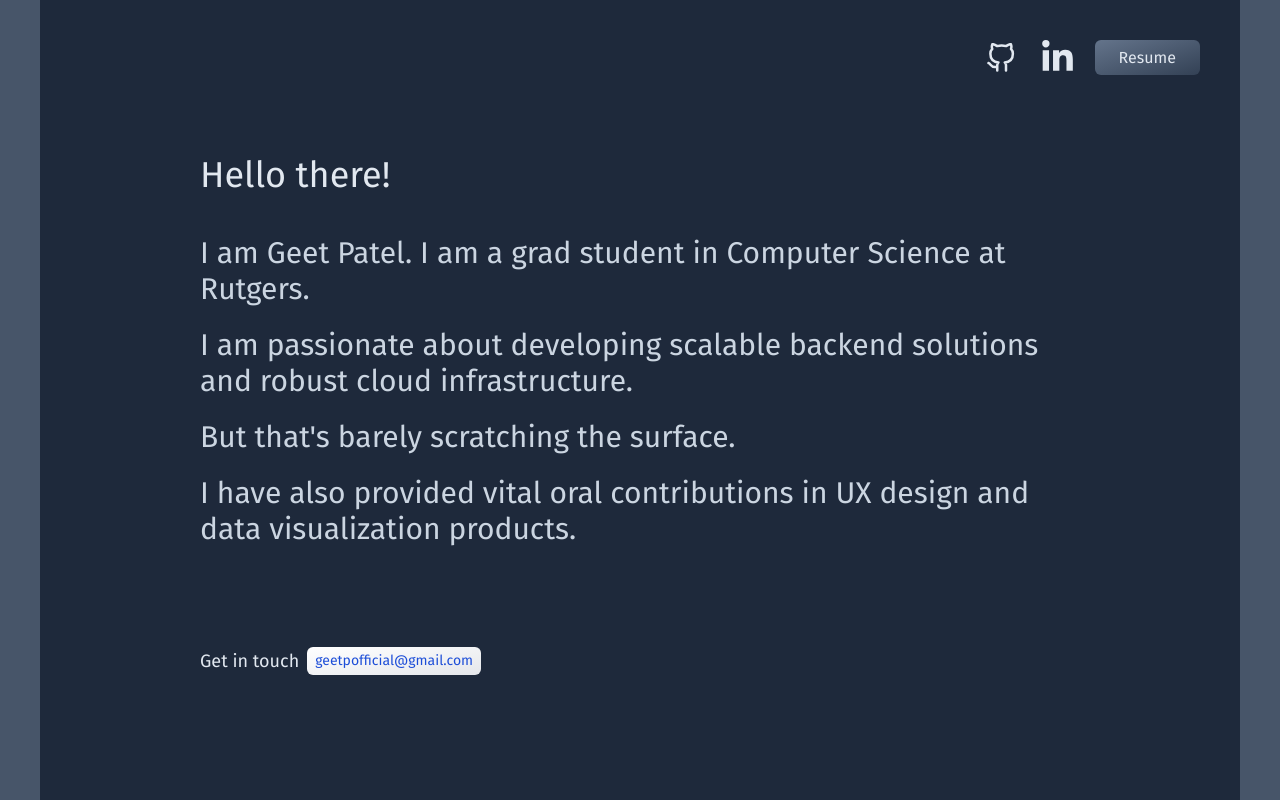
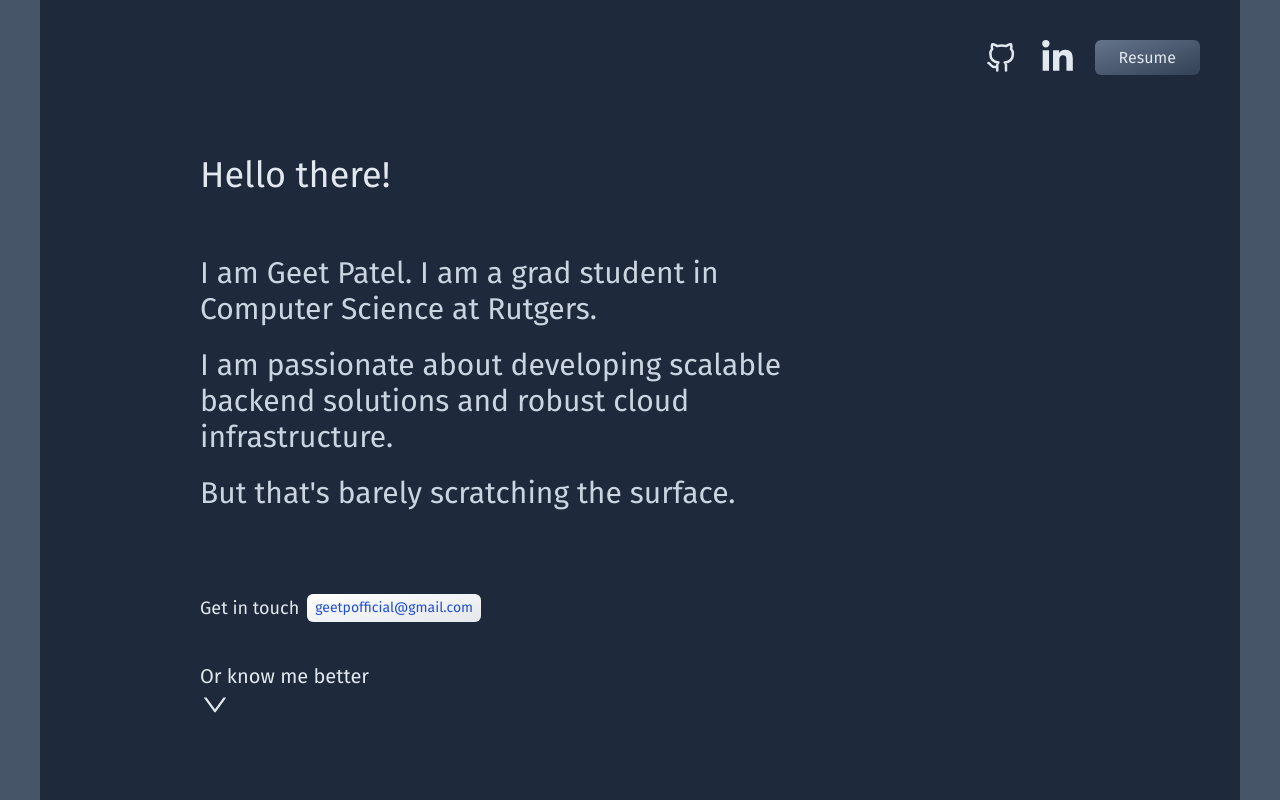
Before and after one commit to geetptl/geetptl.github.io, a Next.js app: page / in a window 1280 px wide. Built offline with nearby package versions, Linux system fonts and the light colour scheme.

Commit message:
New: Fixing content sizes, adding know more button

```diff
--- a/pages/index.js
+++ b/pages/index.js
@@ -1,16 +1,26 @@
 import Head from 'next/head'
+import { AiOutlineDown } from 'react-icons/ai'
 import { FiCopy, FiGithub } from 'react-icons/fi'
 import { FaLinkedinIn } from 'react-icons/fa'
 import { BrowserView, MobileView } from 'react-device-detect';
 import React, { useState } from 'react'
 
 export default function Home() {
-  const [showAlert, setShowAlert] = useState(false);
+  const [showEmailAlert, setShowEmailAlert] = useState(false);
 
-  const handleButtonClick = () => {
-    setShowAlert(true);
+  const handleEmailClick = () => {
+    setShowEmailAlert(true);
     setTimeout(() => {
-      setShowAlert(false);
+      setShowEmailAlert(false);
+    }, 2000);
+  };
+
+  const [showKnowMoreAlert, setKnowMoreAlert] = useState(false);
+
+  const handleKnowMoreClick = () => {
+    setKnowMoreAlert(true);
+    setTimeout(() => {
+      setKnowMoreAlert(false);
     }, 2000);
   };
 
@@ -43,28 +53,42 @@ export default function Home() {
               </ul>
             </nav>
 
-            <div className='text-left px-40 py-10'>
-              <text className='text-4xl text-slate-200'>Hello there!</text>
-              <div className='text-3xl text-slate-300 py-10'>
-                <h2>I am <text className=''>Geet Patel</text>. I am a grad student in Computer Science at Rutgers.</h2>
-                <h2 className='py-5'>I am passionate about developing scalable backend solutions and robust cloud infrastructure.</h2>
-                <h2>But that&apos;s barely scratching the surface.</h2>
-                <h2 className='py-5'>I have also provided vital oral contributions in UX design and data visualization products.</h2>
+            <div className='text-left py-10 px-40 text-4xl text-slate-200'>
+              <text className=''>Hello there!</text>
             </div>
-              <div className='text-slate-200 py-10'>
-                <h2><text className='text-lg'>Get in touch</text>
-                  <button className='text-sm align-top px-2 py-1 rounded-md ml-2 transition ease-in-out delay-100 bg-gradient-to-br text-l from-white to-gray-200 text-blue-700 hover:scale-125 hover:translate-x-5 duration-300' onClick={handleButtonClick}>geetpofficial@gmail.com</button></h2>{
-                  showAlert && (
+
+            <div className='text-left px-40 text-3xl text-slate-300 mt-5 space-y-5 w-4/5 max-w-[3/5]'>
+              <p>I am Geet Patel. I am a grad student in Computer Science at Rutgers.</p>
+              <p>I am passionate about developing scalable backend solutions and robust cloud infrastructure.</p>
+              <p>But that&apos;s barely scratching the surface.</p>
+            </div>
+
+            <div className='text-left px-40 fixed bottom-20 text-slate-200 space-y-10'>
+              <p>
+                <text className='text-lg'>Get in touch</text>
+                <button className='text-sm align-top px-2 py-1 rounded-md ml-2 transition ease-in-out delay-100 bg-gradient-to-br text-l from-white to-gray-200 text-blue-700 hover:scale-110 hover:translate-x-2 duration-300' onClick={handleEmailClick}>geetpofficial@gmail.com</button>
+              </p>
+              {
+                showEmailAlert && (
                   <div className='fixed bottom-10 right-20 bg-teal-800 text-teal-200 px-3 py-2 rounded animate-fade-in-out'>
                     Email copied!
                   </div>
                 )
               }
+              <button className='text-slate-200 text-xl' onClick={handleKnowMoreClick}>
+                Or know me better<AiOutlineDown size={30} />
+              </button>
+              {
+                showKnowMoreAlert && (
+                  <div className='fixed bottom-10 right-20 bg-red-500 text-red-200 px-3 py-2 rounded animate-fade-in-out'>
+                    That's under construction!
                   </div>
+                )
+              }
             </div>
         </BrowserView>
       </section>
     </main>
-    </div>
+    </div >
   )
 }
```
Also changed, not shown: 1 other file (tests, documents, lock files or other folders). Lines whose indentation alone changed are shown as unchanged.
